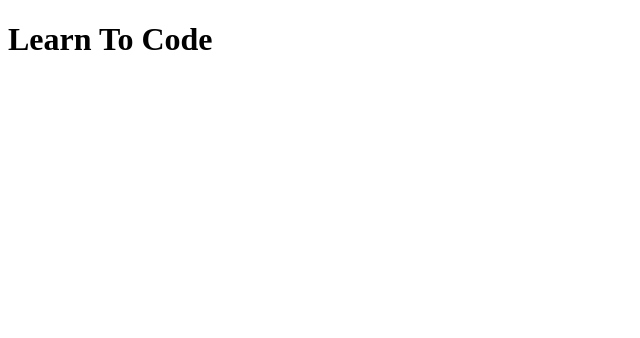
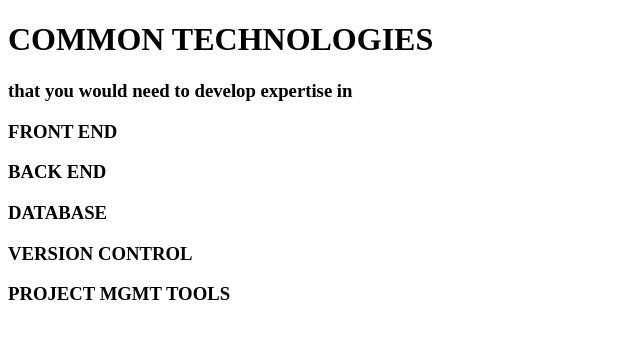
Before and after one commit to CraftAcademy/learn_to_code_client, a React (Create React App) app: page / in a window 1280 px wide. Shown: the top 338 px of the page, without its empty margins (0-640 px from the left). Built offline with nearby package versions, Linux system fonts and the light colour scheme.

Commit message:
scaffolds display component, renders initial state

```diff
--- a/package.json
+++ b/package.json
@@ -3,6 +3,7 @@
   "version": "0.1.0",
   "private": true,
   "dependencies": {
+    "axios": "^0.19.0",
     "react": "^16.11.0",
     "react-dom": "^16.11.0",
     "react-scripts": "3.2.0"
--- a/src/App.js
+++ b/src/App.js
@@ -1,9 +1,10 @@
 import React from 'react'
+import DisplayInformation from './components/DisplayInformation'
 
 const App = () => {
   return (
     <>
-      <h1>Learn To Code</h1>
+      <DisplayInformation/>
     </>
   )
 }
--- /dev/null
+++ b/src/components/DisplayInformation.js
@@ -0,0 +1,41 @@
+import React, {useState,useEffect} from 'react'
+import axios from "axios"
+
+const DisplayInformation = () => {
+  const initialState = {
+    categories : [{name:"FRONT END"},{name:"BACK END"},{name:"DATABASE"},{name:"VERSION CONTROL"},{name:"PROJECT MGMT TOOLS"}]
+  }
+const [information, setInformation] = useState(initialState)
+
+// const fetchInformation = async () => {
+//   const response = await axios.get()
+//   const information = response.data
+//   setInformation(information)
+// }
+// const renderInformation = () => {
+//   information.categories.map(category => {
+//     debugger
+//     return (
+//       <div className="categoryContainer">
+//         {/* {category.technologies.map(technology =>{
+//           return <div>{technology}</div>
+//         })} */}
+//         <div>{category.name}</div>
+//       </div>
+//     )
+//   })
+// }
+// useEffect(() => {
+//   // fetchInformation()
+// }, [])
+
+  return (
+    <div>
+      <h1>COMMON TECHNOLOGIES</h1>
+      <h3>that you would need to develop expertise in</h3>
+      {information.categories.map(category => <h3>{category.name}</h3>)}
+    </div>
+  )
+}
+
+export default DisplayInformation
```
Also changed, not shown: 1 other file (tests, documents, lock files or other folders).
